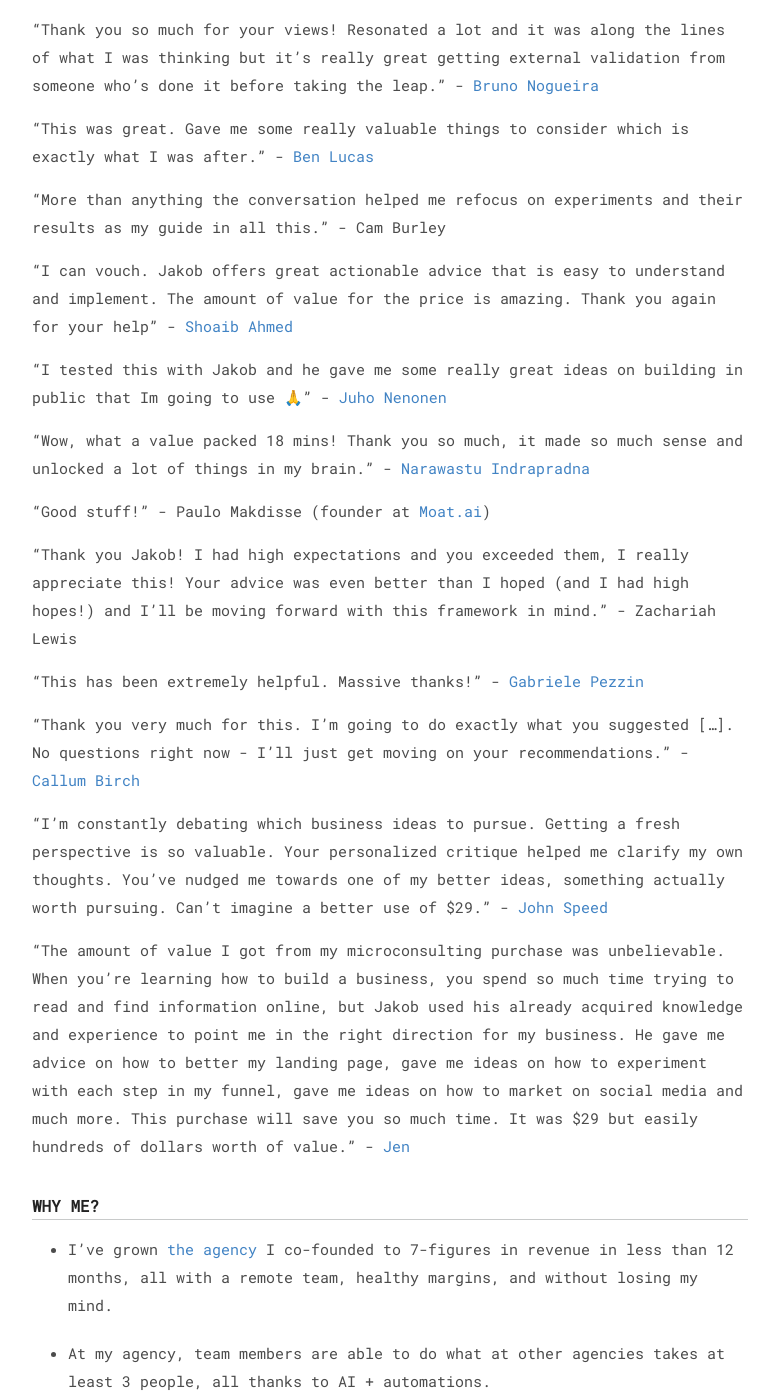
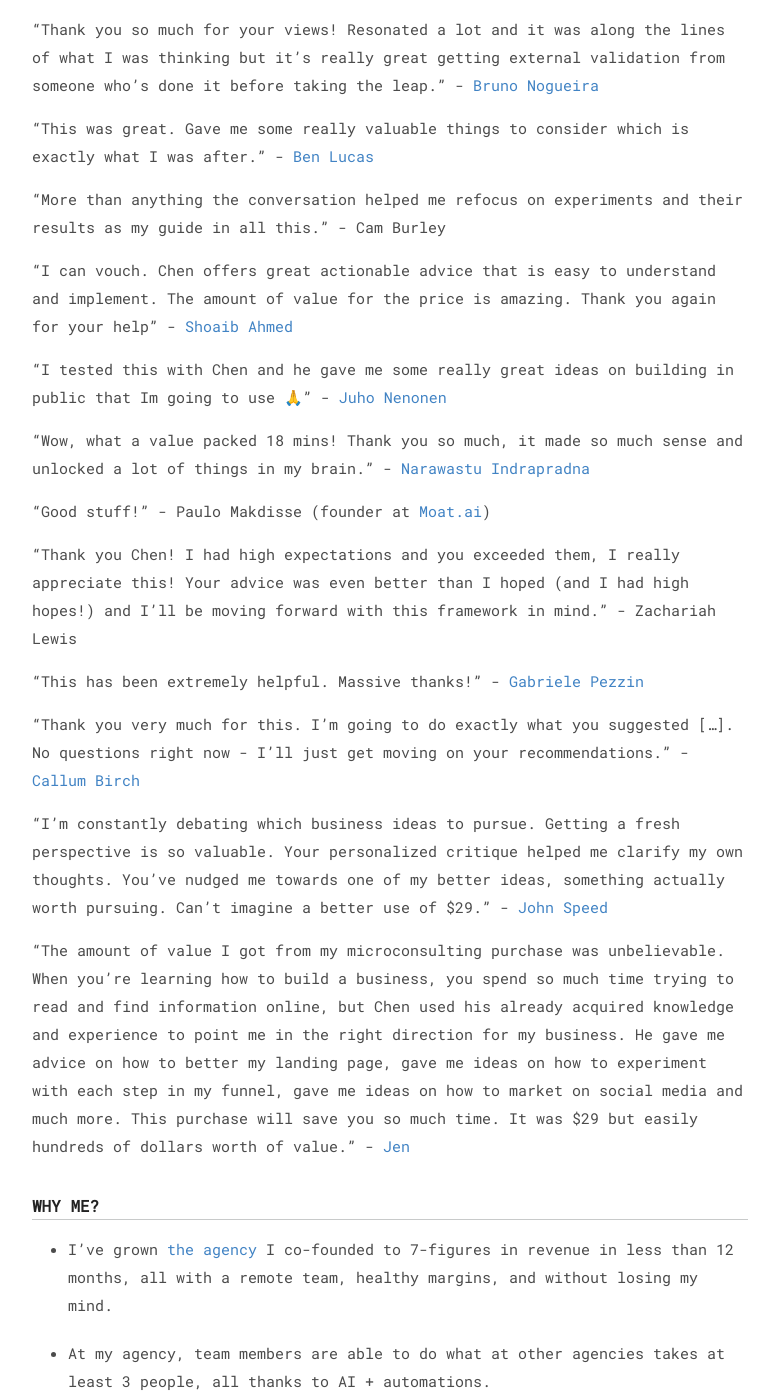
Before and after one commit to bb0e3eb0/bb0e3eb0.github.io, a Jekyll site: the page built from help.md, in a window 1280 px wide and 1400 px high, scrolled down 1409 px. Shown: the whole window, without its empty margins (252-1025 px from the left). Built offline with Jekyll 4.4.1, drawn with Linux system fonts in a browser that asks for light colours; some web fonts are replaced; comment, search, counter and statistics services are not loaded.

Commit message:
change names

```diff
--- a/Untitled-10.yml
+++ b/Untitled-10.yml
@@ -154,7 +154,7 @@ Yes, maybe things did not work out with the previous three agencies but maybe *t
 
 It more convenient to keep hunting for that magic bullet than admitting that maybe your offer is just not that compelling.
 
-Even when I explain all of this most people still think "Yeah Jakob, maybe you don't have any secret sauce. But these guys over there made a pretty compelling case that they do."
+Even when I explain all of this most people still think "Yeah Chen, maybe you don't have any secret sauce. But these guys over there made a pretty compelling case that they do."
 
 I'm sure this is what many people are thinking when reading this.
 
--- a/help.md
+++ b/help.md
@@ -37,16 +37,16 @@ Here's how it works:
 "More than anything the conversation helped me refocus on experiments and their results as my guide in all this." - Cam Burley
 
 
-"I can vouch. Jakob offers great actionable advice that is easy to understand and implement. The amount of value for the price is amazing. Thank you again for your help" - [Shoaib Ahmed](https://twitter.com/ShoaibA323/status/1578324696214704129)
+"I can vouch. Chen offers great actionable advice that is easy to understand and implement. The amount of value for the price is amazing. Thank you again for your help" - [Shoaib Ahmed](https://twitter.com/ShoaibA323/status/1578324696214704129)
 
 
-"I tested this with Jakob and he gave me some really great ideas on building in public that Im going to use 🙏" - [Juho Nenonen](https://twitter.com/JNeponen/status/1578362698697302016)
+"I tested this with Chen and he gave me some really great ideas on building in public that Im going to use 🙏" - [Juho Nenonen](https://twitter.com/JNeponen/status/1578362698697302016)
 
 "Wow, what a value packed 18 mins! Thank you so much, it made so much sense and unlocked a lot of things in my brain." - [Narawastu Indrapradna](https://www.linkedin.com/in/narawastu-indrapradna-a485263b/?originalSubdomain=id)
 
 "Good stuff!" - Paulo Makdisse (founder at [Moat.ai](https://moat.ai))
 
-"Thank you Jakob! I had high expectations and you exceeded them, I really appreciate this! Your advice was even better than I hoped (and I had high hopes!) and I'll be moving forward with this framework in mind." - Zachariah Lewis
+"Thank you Chen! I had high expectations and you exceeded them, I really appreciate this! Your advice was even better than I hoped (and I had high hopes!) and I'll be moving forward with this framework in mind." - Zachariah Lewis
 
 "This has been extremely helpful. Massive thanks!" - [Gabriele Pezzin](https://www.flygohr.com)
 
@@ -55,7 +55,7 @@ Callum Birch](https://twitter.com/callumpbirch)
 
 "I'm constantly debating which business ideas to pursue. Getting a fresh perspective is so valuable. Your personalized critique helped me clarify my own thoughts. You've nudged me towards one of my better ideas, something actually worth pursuing. Can't imagine a better use of $29." - [John Speed](https://twitter.com/John_Speed)
 
-"The amount of value I got from my microconsulting purchase was unbelievable. When you're learning how to build a business, you spend so much time trying to read and find information online, but Jakob used his already acquired knowledge and experience to point me in the right direction for my business. He gave me advice on how to better my landing page, gave me ideas on how to experiment with each step in my funnel, gave me ideas on how to market on social media and much more. This purchase will save you so much time. It was $29 but easily hundreds of dollars worth of value." - [Jen](https://twitter.com/raff_jen)
+"The amount of value I got from my microconsulting purchase was unbelievable. When you're learning how to build a business, you spend so much time trying to read and find information online, but Chen used his already acquired knowledge and experience to point me in the right direction for my business. He gave me advice on how to better my landing page, gave me ideas on how to experiment with each step in my funnel, gave me ideas on how to market on social media and much more. This purchase will save you so much time. It was $29 but easily hundreds of dollars worth of value." - [Jen](https://twitter.com/raff_jen)
 
 ## Why me?
 
```
Also changed, not shown: brag.md (+1 -1 lines), images/newsletter.md (+1 -1 lines).
